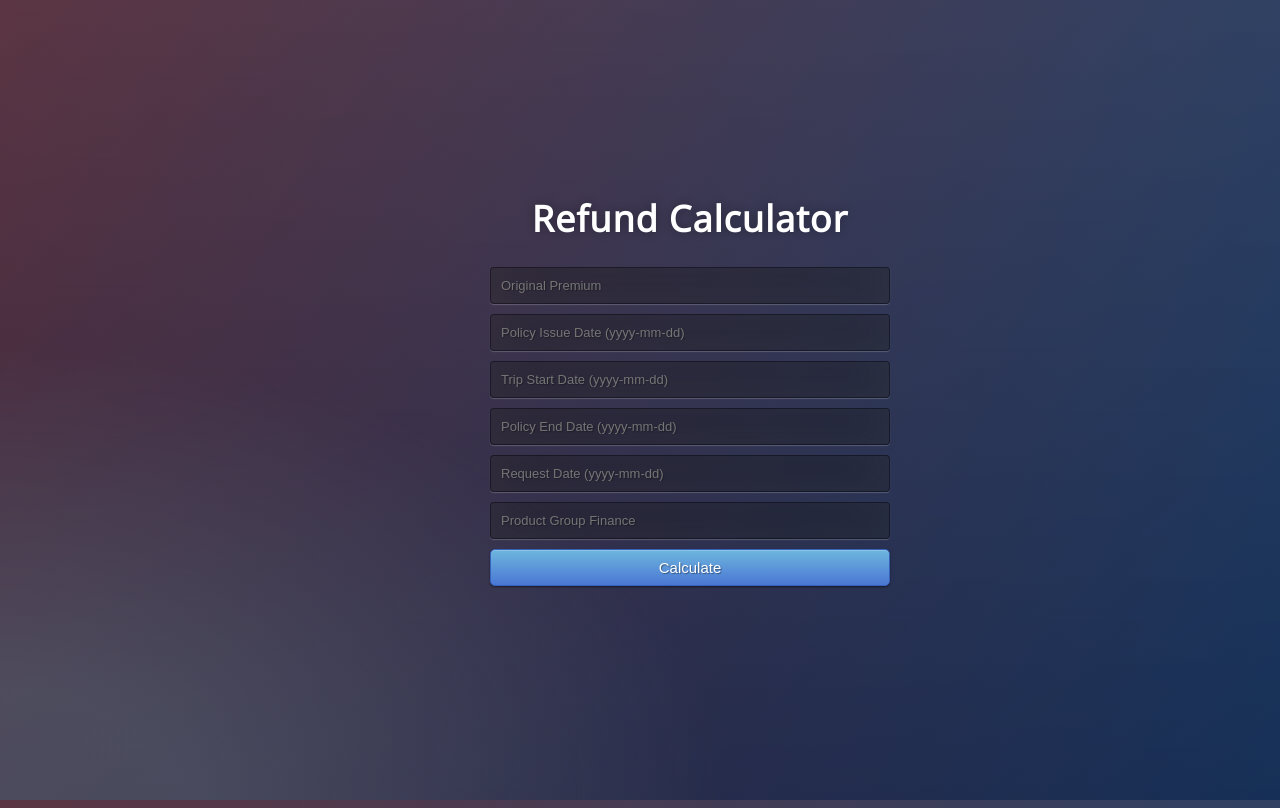
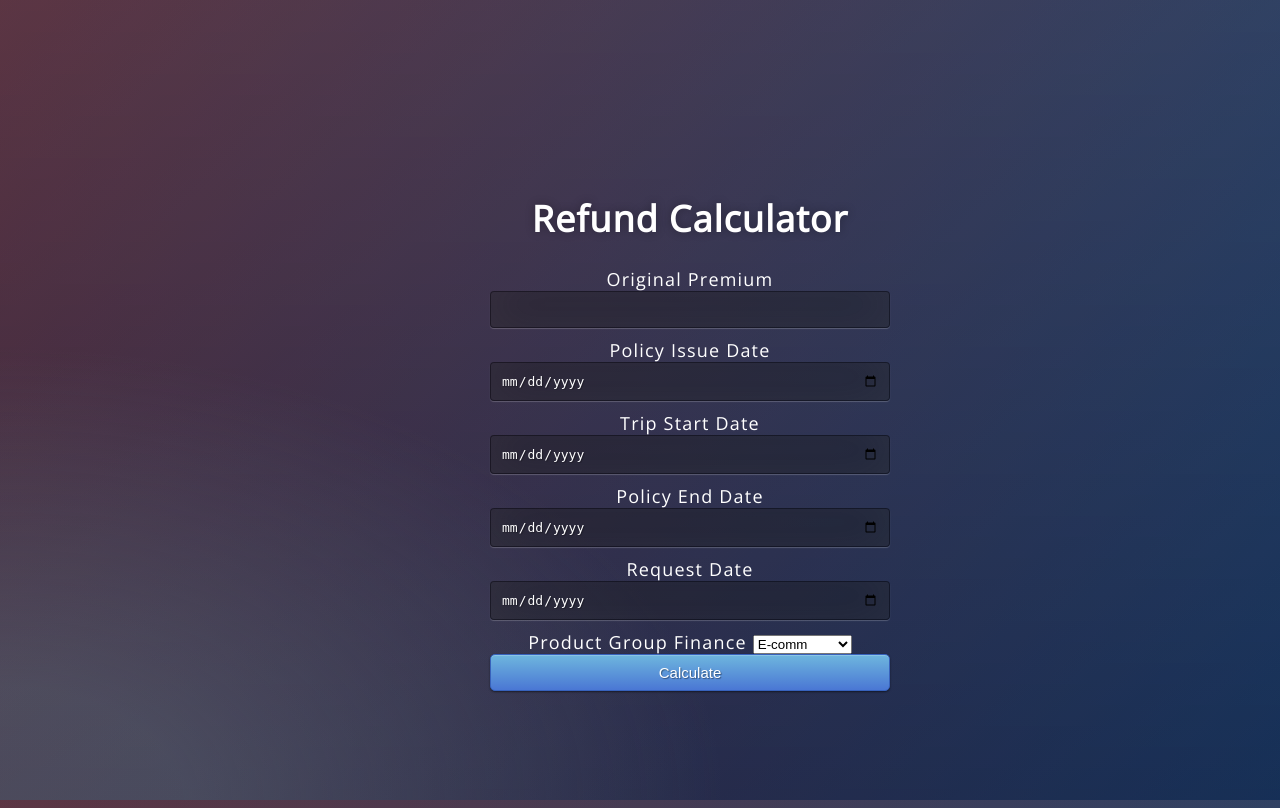
Before and after one commit to Quantuary/Premium-Refund, a Flask app: template templates/index.html in a window 1280 px wide. Run offline with Flask 2, Linux system fonts and the light colour scheme; the template is opened without the code that fills it, so the values that code supplies are empty.

Commit message:
added drop down

```diff
--- a/templates/index.html
+++ b/templates/index.html
@@ -1,13 +1,9 @@
 <!DOCTYPE html>
 <html >
-<!--From https://codepen.io/frytyler/pen/EGdtg-->
+
 <head>
   <meta charset="UTF-8">
   <title>ML API</title>
-  <link href='https://fonts.googleapis.com/css?family=Pacifico' rel='stylesheet' type='text/css'>
-<link href='https://fonts.googleapis.com/css?family=Arimo' rel='stylesheet' type='text/css'>
-<link href='https://fonts.googleapis.com/css?family=Hind:300' rel='stylesheet' type='text/css'>
-<link href='https://fonts.googleapis.com/css?family=Open+Sans+Condensed:300' rel='stylesheet' type='text/css'>
 <link rel="stylesheet" href="{{ url_for('static', filename='css/style.css') }}">
 
 </head>
@@ -17,13 +13,30 @@
 	<h1>Refund Calculator</h1>
 
      <!-- Main Input For Receiving Query to our ML -->
-    <form action="{{ url_for('calculate')}}"method="post">
-		<input type="number" name="premium" placeholder="Original Premium" required="required" />
-    	<input type="text" name="issue_date" placeholder="Policy Issue Date (yyyy-mm-dd)" required="required" />
-        <input type="text" name="start_date" placeholder="Trip Start Date (yyyy-mm-dd)" required="required" />
-		<input type="text" name="end_date" placeholder="Policy End Date (yyyy-mm-dd)" required="required" />
-		<input type="text" name="request_date" placeholder="Request Date (yyyy-mm-dd)" required="required" />
-		<input type="text" name="prd_grp_fin" placeholder="Product Group Finance" required="required" /-->
+    <form action="{{ url_for('calculate')}}"method="post" id='myform'>
+		<label>Original Premium</label>
+			<input type="number" name="premium"  required="required" />
+
+    	<label>Policy Issue Date</label>
+			<input type="date" name="issue_date" required="required" />
+
+        <label>Trip Start Date</label>
+			<input type="date" name="start_date" required="required" />
+
+		<label>Policy End Date</label>
+			<input type="date" name="end_date" required="required" />
+
+		<label>Request Date</label>
+			<input type="date" name="request_date" required="required" />
+
+		<label>Product Group Finance</label>
+			<select name="prd_grp_fin" id="prd_grp_fin" required="required">
+					<option selected>E-comm</option>
+					<option>Ticket</option>
+					<option>Corporate</option>
+					<option>Cancellation</option>
+					<option>Trad & Other</option>
+			</select>
 
         <button type="submit" class="btn btn-primary btn-block btn-large">Calculate</button>
     </form>
```
